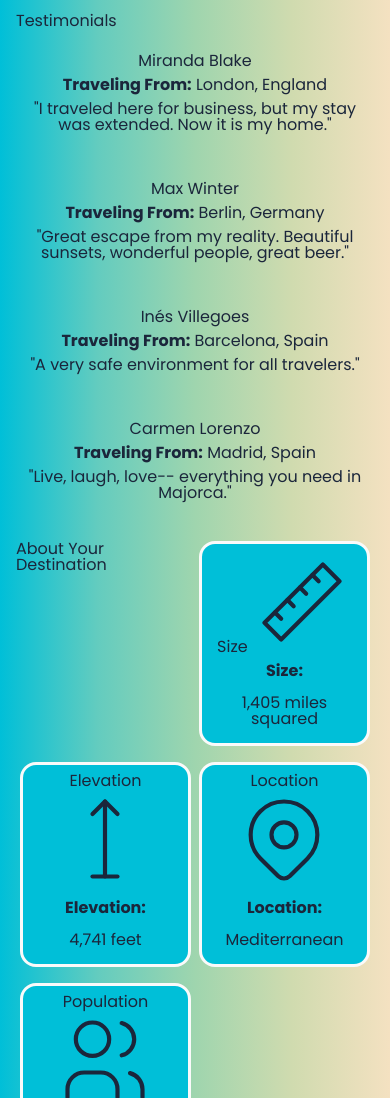
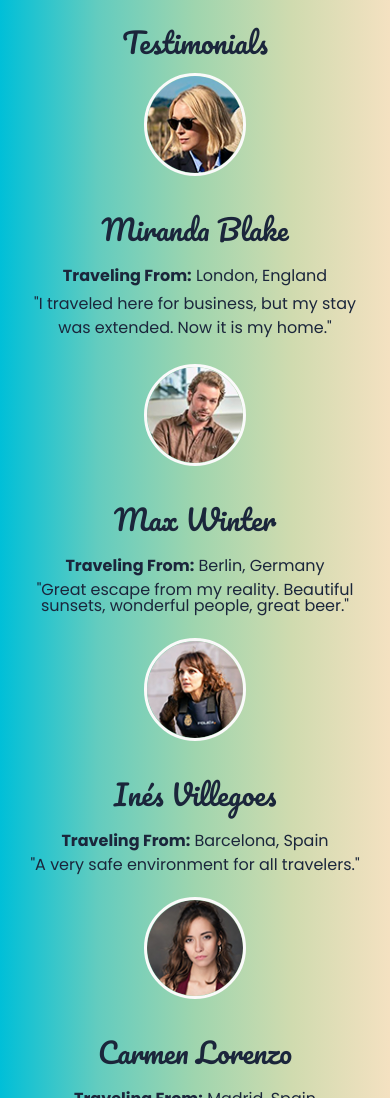
Before and after one commit to CodyByrnes1992/wonderlust, a plain HTML site: page index.html in a window 390 px wide. Shown: the part 1666-2764 px from the top of the page. Drawn offline with Linux system fonts and the light colour scheme.

Commit message:
Fixes
Fixes the problems I had with the images. Image folder was in the incorrect spot. Added the img tags to the html and responsive image sizes. Also wrapped the h2 and h3 around the text in the section tags.

```diff
--- a/index.html
+++ b/index.html
@@ -48,16 +48,16 @@
                     404px, 920px, 1280px
                     -->
                     <picture>
-                        <source media="(min-width: 404px)" srcset="images/majorca-beach-square-s">
-                        <source media="(min-width: 920px)" srcset="images/majorca-beach-vertical-m">
-                        <source media="(min-width: 1280px)" srcset="images/majorca-beach-horizontal-l">
+                        <source media="(min-width: 404px)" srcset="images/majorca-beach-square-s.jpg">
+                        <source media="(min-width: 920px)" srcset="images/majorca-beach-vertical-m.jpg">
+                        <source media="(min-width: 1280px)" srcset="images/majorca-beach-horizontal-l.jpg">
                         <img src="images/majorca-beach-square-s" alt="majorca-beach">
                     </picture>
                     <small>Photo by <a href="https://unsplash.com/@charliefirth?utm_content=creditCopyText&utm_medium=referral&utm_source=unsplash">Charlie Firth</a> on <a href="https://unsplash.com/photos/sea-waves-crashing-on-shore-during-sunset-HQJIQjXq1HI?utm_content=creditCopyText&utm_medium=referral&utm_source=unsplash">Unsplash</a></small>
                 </div>
             </section>
             <section id="plan-your-trip">
-                Plan Your Trip
+                <h2>Plan Your Trip</h2>
 
                 <section class="plan">
                     How to Get There
@@ -97,7 +97,7 @@
                 </section>
             </section>
             <section id="testimonials">
-                Testimonials
+                <h2>Testimonials</h2>
 
                 <section>
                     <!--Responsive Image for resolution switching
@@ -106,13 +106,16 @@
                         images/miranda-blake-M.png 920w
                         images/miranda-blake-L.png 1280w
                     -->
+                        <img src="images/miranda-blake-L.png"
+                        srcset="images/miranda-blake-S.png 404w, images/miranda-blake-M.png 920w, images/miranda-blake-L.png 1280w"
+                        alt="miranda images">
                         <div>
-                        Miranda Blake
+                        <h2>Miranda Blake</h2>
                         <dl>
                             <dt>Traveling From:</dt>
                             <dd>London, England</dd>
                         </dl>
-                        "I traveled here for business, but my stay was extended. Now it is my home."
+                        <p>"I traveled here for business, but my stay was extended. Now it is my home."</p>
                     </div>
                 </section>
                 <section>
@@ -122,8 +125,11 @@
                         images/max-winter-M.png 920w
                         images/max-winter-L.png 1280w
                     -->
+                        <img src="images/max-winter-L.png"
+                        srcset="images/max-winter-S.png 404w, images/max-winter-M.png 920w, images/max-winter-L.png 1280w"
+                        alt="max winter">
                         <div>
-                        Max Winter
+                        <h2>Max Winter</h2>
                         <dl>
                             <dt>Traveling From:</dt>
                             <dd>Berlin, Germany</dd>
@@ -138,8 +144,11 @@
                         images/ines-villegoes-M.png 920w
                         images/ines-villegoes-L.png 1280w
                     -->
+                    <img src="images/ines-villegoes-L.png"
+                    srcset="images/ines-villegoes-S.png 404w, images/ines-villegoes-M.png 920w, images/ines-villegoes-L.png 1280w"
+                    alt="ines Villegoes">
                     <div>
-                        Inés Villegoes
+                        <h2>Inés Villegoes</h2>
                         <dl>
                             <dt>Traveling From:</dt>
                             <dd>Barcelona, Spain</dd>
@@ -154,8 +163,11 @@
                         images/carmen-lorenzo-M.png 920w
                         images/carmen-lorenzo-L.png 1280w
                     -->
+                        <img src="images/carmen-lorenzo-L.png"
+                        srcset="images/carmen-lorenzo-S.png 404w, images/carmen-lorenzo-M.png 920w, images/carmen-lorenzo-L.png 1280w"
+                        alt="carmen lorenzo">
                         <div>
-                        Carmen Lorenzo
+                        <h2>Carmen Lorenzo</h2>
                         <dl>
                             <dt>Traveling From:</dt>
                             <dd>Madrid, Spain</dd>
@@ -165,7 +177,7 @@
                 </section>
             </section>
             <section id="about-your-destination">
-                About Your Destination
+                <h2>About Your Destination</h2>
 
                 <section>
                     Size
```
Also changed, not shown: images/carmen-lorenzo-L.png (renamed from images/images/carmen-lorenzo-L.png), images/carmen-lorenzo-M.png (renamed from images/images/carmen-lorenzo-M.png), images/carmen-lorenzo-S.png (renamed from images/images/carmen-lorenzo-S.png), images/ines-villegoes-L.png (renamed from images/images/ines-villegoes-L.png), images/ines-villegoes-M.png (renamed from images/images/ines-villegoes-M.png), images/ines-villegoes-S.png (renamed from images/images/ines-villegoes-S.png), images/majorca-beach-horizontal-l.jpg (renamed from images/images/majorca-beach-horizontal-l.jpg), images/majorca-beach-square-s.jpg (renamed from images/images/majorca-beach-square-s.jpg), images/majorca-beach-vertical-m.jpg (renamed from images/images/majorca-beach-vertical-m.jpg), images/max-winter-L.png (renamed from images/images/max-winter-L.png), images/max-winter-M.png (renamed from images/images/max-winter-M.png), images/max-winter-S.png (renamed from images/images/max-winter-S.png), images/miranda-blake-L.png (renamed from images/images/miranda-blake-L.png), images/miranda-blake-M.png (renamed from images/images/miranda-blake-M.png), 2 more files, 2 other files.
